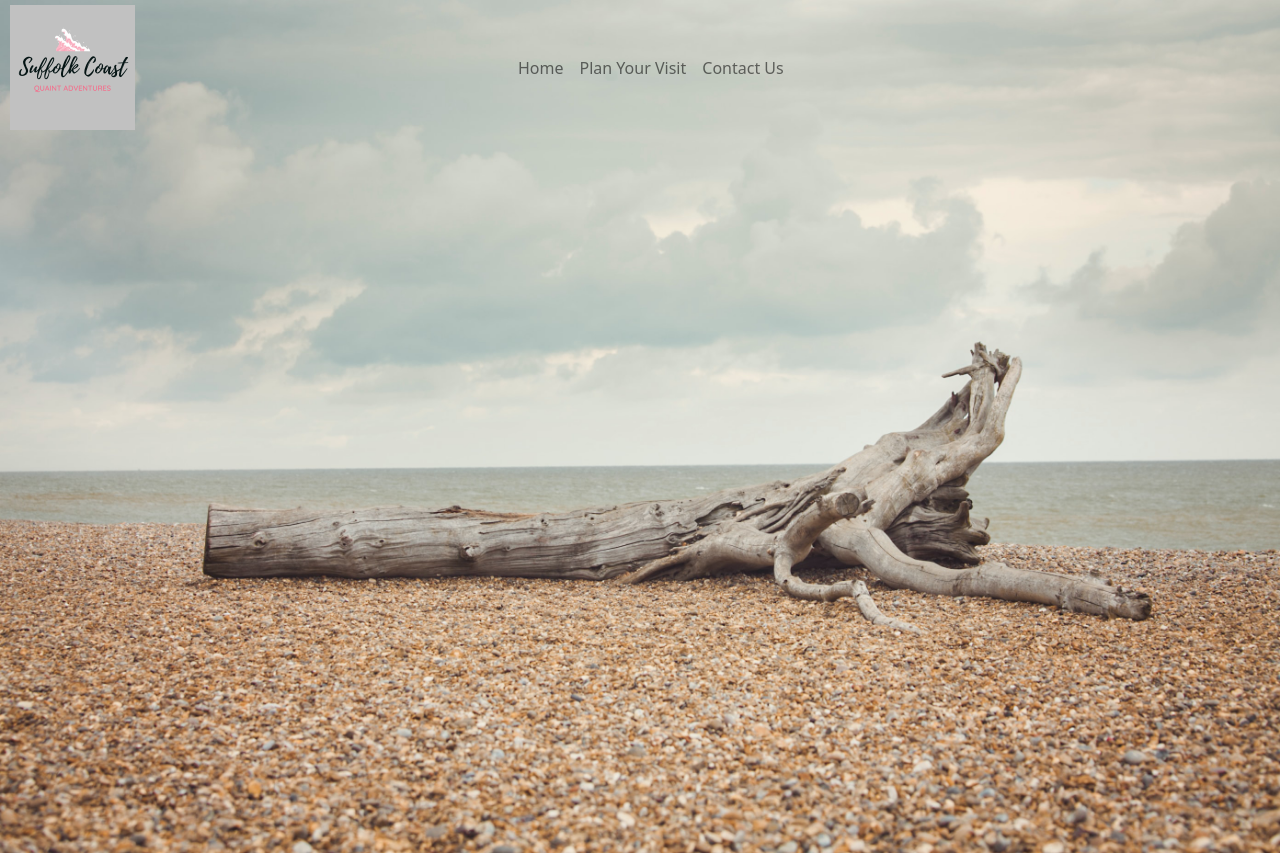
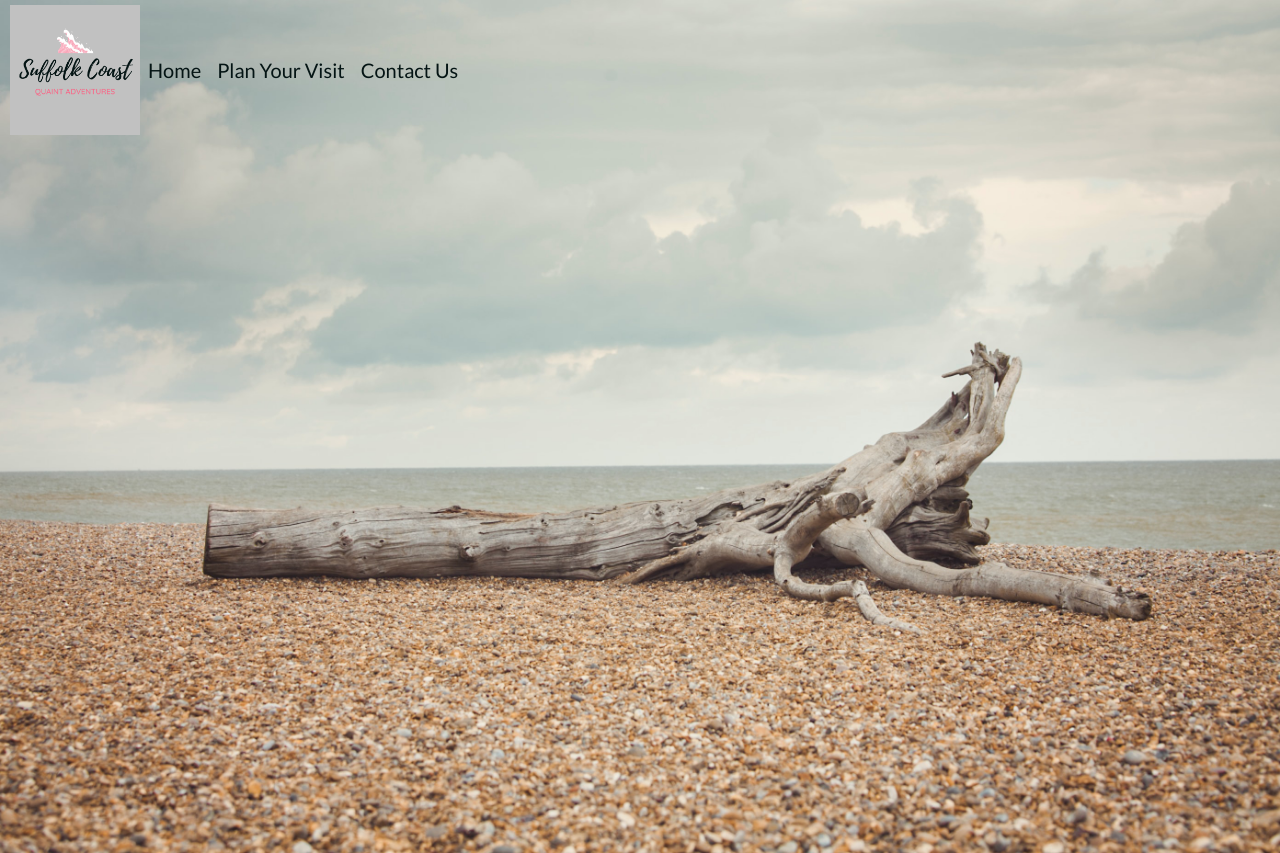
Before and after one commit to Dgoodwin92/visit-suffolk-coast, a plain HTML site: page index.html in a window 1280 px wide. Drawn offline with nearby package versions, Linux system fonts and the light colour scheme.

Commit message:
Changed the navbar color and font. Attempted made to change toggle color and appearance

```diff
--- a/assets/css/style.css
+++ b/assets/css/style.css
@@ -4,7 +4,7 @@
         Main text: 041414 -
         slogan: F76B8A
 */
-@import url('https://fonts.googleapis.com/css2?family=Dancing+Script:wght@400;500;600;700&display=swap');
+@import url('https://fonts.googleapis.com/css2?family=Dancing+Script:wght@400;500;600;700&family=Lato:ital,wght@0,100;0,300;0,400;0,700;1,100;1,300;1,400;1,700;1,900&display=swap');
 /* Body ---------------------------------------- */
 body {
     margin: 0;
@@ -24,11 +24,32 @@ body {
 }
 
 #navbar-logo {
-    height: 25%;
-    width: 25%;
+    height: 130px;
+    width: 130px;
 }
 
+.nav-link {
+    font-family: 'Lato', sans-serif;
+    font-size: 20px;
+    color: #041414;
+}
 
+.navbar-nav {
+    text-align: right;
+}
+
+nav a:hover {
+    color: #F76B8A;
+}
+
+.navbar-toggler {
+    padding-right: 5px;
+    margin-right: 10px;
+   }
+
+.navbar-toggler-icon {
+    color: #041414;
+}
 /* Hero-Image ---------------------------------- */
 .home-image {
     padding: 0;
--- a/index.html
+++ b/index.html
@@ -16,7 +16,7 @@
 <body>
     <header>
         <div class="container-fluid">
-            <nav class="navbar fixed-top navbar-expand-lg navbar-light">
+            <nav class="navbar fixed-top navbar-expand-lg">
                 <a class="navbar-brand" href="#">
                     <img id="navbar-logo" src="assets/logo/suffolk-coast.png"  alt="Suffolk Coast Logo">
                 </a>
```
